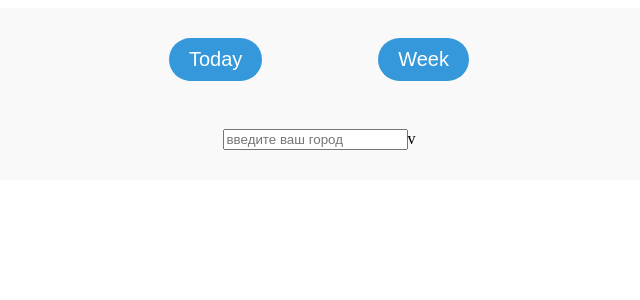
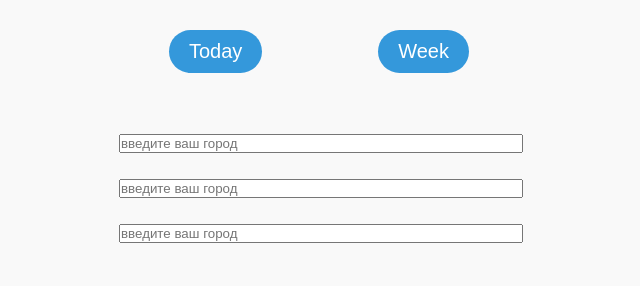
Before and after one commit to Gennadiixd/weatherApp, a React (Create React App) app: page /dropdown in a window 1280 px wide. Shown: the top 300 px of the page, without its empty margins (321-961 px from the left). Built offline with nearby package versions, Linux system fonts and the light colour scheme.

Commit message:
dropdown in progress

```diff
--- /dev/null
+++ b/public/index.css
@@ -0,0 +1,4 @@
+* {
+    margin: 0;
+    padding: 0;
+}
--- a/public/index.html
+++ b/public/index.html
@@ -3,6 +3,7 @@
   <head>
     <meta charset="utf-8" />
     <link rel="icon" href="%PUBLIC_URL%/favicon.ico" />
+    <link href="./index.css" rel="stylesheet">
     <meta name="viewport" content="width=device-width, initial-scale=1" />
     <meta name="theme-color" content="#000000" />
     <meta
--- a/src/pages/withDropDown/components/dropdDown.js
+++ b/src/pages/withDropDown/components/dropdDown.js
@@ -1,74 +1,41 @@
 import React, {useEffect, useState} from 'react';
-import styled from 'styled-components';
 
-//TODO: CDM suggests document.addEventListener('click', closeDropdown)
-//TODO: CWU document.removeEventListener('click', closeDropdown)
+import SuggestionsField from './suggestionsField';
+import SuggestsIterator from './suggestsIterator';
+import * as S from './styles';
 
-const debounce = (cbf, delay) => {
-    let timer;
-    let controller;
-    let signal;
-    return (query) => {
-        if (signal) controller.abort();
+export default function DropdDown({
+    getSuggests,
+    structure,
+    suggests,
+}) {
+    const [isOpen, setIsOpen] = useState(false);
+    const [input, setInput] = useState('');
+    const [refs, setRefs] = useState([]);
+    const [current, setCurrent] = useState(-1);
+    const [suggestsIterator, setSuggestsIterator] = useState(null);
 
-        if (timer) clearTimeout(timer);
-
-        timer = setTimeout(() => {
-            controller = new AbortController();
-            signal = controller.signal;
-            cbf(query, signal);
-        }, delay);
-    }
-}
-
-export default function DropdDown() {
-    const [suggests, setSuggests] = useState([])
-    const [isOpen, setIsOpen] = useState(false)
-    const [input, setInput] = useState('')
-    const [debouncedQueryFunction, setDebouncedQueryFunction] = useState(null)
-
-    useEffect(() => {
-        setDebouncedQueryFunction(() => debounce(queryCities, 200));
-        document.addEventListener('click', closeDropdown)
-    }, [])
-
-    const queryCities = (query = '', signal) => {
-        let api = `https://dev.pravilno.ru/cities/select2?q=${query}`
-        fetch(api, {signal})
-            .then(data => data.json())
-            .then(cities => setSuggests(cities.results))
-            .catch(console.log)
+    const setRefsFunction = (refs) => {
+        if (refs.current && refs.current.length) {
+            setCurrent(-1)
+            setSuggestsIterator(new SuggestsIterator(refs, current, setCurrent, isOpen))
+        }
+        setRefs(refs)
     }
 
     const openDropdown = (e) => {
-        console.log(e.target.name);
-
-        e.nativeEvent.stopImmediatePropagation()
-        // e.stopPropagation();
-        if (e.target.value || e.target.name === 'dropDownTrigger') {
-            console.log(`$open <==================`);
+        e.nativeEvent.stopPropagation()
+        if (e.target.value) {
             setIsOpen(true)
         }
     }
 
     const closeDropdown = (e) => {
-        console.log(`$close <==================`);
-        if (e.nativeEvent) e.nativeEvent.stopImmediatePropagation()
         setIsOpen(false)
     }
 
-    const toggleDropdown = (e) => {
-        if (isOpen) {
-            closeDropdown(e);
-        } else {
-            openDropdown(e);
-        }
-    }
-
     const onChooseElement = (e) => {
-        e.stopPropagation();
-        if (e.nativeEvent) e.nativeEvent.stopImmediatePropagation()
-        console.log(e.target)
+        setInput(e.target.innerText)
     }
 
     const inputHandler = (e) => {
@@ -78,39 +45,41 @@ export default function DropdDown() {
             closeDropdown(e);
         }
         setInput(e.target.value);
-        debouncedQueryFunction(e.target.value);
+        getSuggests(e.target.value);
     }
 
-    const renderSuggests = () => {
-        return (
-            <ul
-                onClick={onChooseElement}
-            >
-                {suggests.map((suggest) => {
-                    return (
-                        <li key={suggest.id}>
-                            {suggest.text}
-                        </li>
-                    )
-                })}
-            </ul>
-        )
+    const keyHandler = async (e) => {
+        if (refs.current && refs.current.length) {
+            if (e.key === 'ArrowDown') {
+                suggestsIterator.next()
+            } else if (e.key === 'ArrowUp') {
+                suggestsIterator.prev()
+            } else if (e.key === 'Enter') {
+                setInput(e.target.innerText)
+                closeDropdown(e)
+            }
+        }
     }
 
     return (
-        <div>
+        <S.Container
+            onKeyUp={keyHandler}
+        >
             <input
                 placeholder='введите ваш город'
                 onClick={openDropdown}
                 onChange={inputHandler}
                 value={input}
             />
-            <span
-                onClick={toggleDropdown}
-            >v</span>
             {isOpen && (
-                renderSuggests()
+                <SuggestionsField
+                    suggests={suggests}
+                    onChooseElement={onChooseElement}
+                    onClose={closeDropdown}
+                    structure={structure}
+                    setRefs={setRefsFunction}
+                />
             )}
-        </div>
+        </S.Container>
     )
 }
--- /dev/null
+++ b/src/pages/withDropDown/components/styles.js
@@ -0,0 +1,53 @@
+import styled from 'styled-components';
+// Grays
+export const gray1 = '#383737';
+export const gray2 = '#565555';
+export const gray3 = '#857c81';
+export const gray4 = '#b9b9b9';
+export const gray5 = '#e0dddd';
+
+// Colors
+export const primary1 = '#6ca583';
+export const accent1 = '#9b8dab';
+
+// Fonts
+export const fontFamily = "'Segoe UI', 'Helvetica Neue',sansserif";
+export const fontSize = '15px';
+
+export const Container = styled.div`
+  width: 400px;
+  font-family: ${fontFamily};
+  font-size: ${fontSize};
+  color: ${gray2};
+  padding: 10px;
+  input{
+    width: 400px;
+    margin: 3px 0px;
+  };
+  ul {
+    width: 365px;
+    position: absolute;
+    max-height: 15em;
+    overflow-y: scroll;
+    overflow-x: hidden;
+    list-style: none;
+    padding: 10px 20px;
+    background-color: #fff;
+    border-bottom-left-radius: 4px;
+    border-bottom-right-radius: 4px;
+    box-shadow: 0 3px 5px 0 rgba(0, 0, 0, 0.16);
+    li {
+      padding: 10px 0px;
+      border-top: 1px solid ${gray5};
+      :first-child {
+        border-top: none;
+      };
+      :hover{
+          background: ${primary1};
+      };
+      :focus{
+          background: ${primary1};
+      }
+    }
+  }
+`;
--- /dev/null
+++ b/src/pages/withDropDown/components/suggestionsField.js
@@ -0,0 +1,39 @@
+import React, {useEffect, useRef} from 'react';
+
+export default function SuggestsField({
+    onChooseElement,
+    structure,
+    suggests,
+    onClose,
+    setRefs
+}) {
+    const suggestsRef = useRef([]);
+
+    useEffect(() => {
+        document.addEventListener('click', onClose)
+        return () => {
+            document.removeEventListener('click', onClose)
+        }
+    })
+
+    useEffect(() => {
+        suggestsRef.current = suggestsRef.current.slice(0, suggests.length);
+        setRefs(suggestsRef)
+    }, [suggests]);
+
+    return (
+        <ul
+            onClick={onChooseElement}
+        >
+            {suggests.map((suggest, index) => (
+                <li
+                    key={suggest[structure.fieldKey]}
+                    ref={el => suggestsRef.current[index] = el}
+                    tabIndex="0"
+                >
+                    {suggest[structure.fieldValue]}
+                </li>
+            ))}
+        </ul>
+    )
+}
--- /dev/null
+++ b/src/pages/withDropDown/components/suggestsIterator.js
@@ -0,0 +1,25 @@
+export default class SuggestsIterator {
+    constructor(refs = {current: []}, current = -1, setCurrent = () => {}, isOpen = false) {
+        this.isOpen = isOpen;
+        this.refs = refs;
+        this.current = current;
+        this.setCurrent = setCurrent;
+        this.hasNext = current < refs.current.length;
+        this.hasPrev = current >= 0;
+        this.length = refs.current.length;
+    }
+    next() {
+        if (this.hasNext && this.length && this.isOpen) {
+            this.refs.current[++this.current].focus();
+            this.hasNext = this.current < this.refs.current.length - 1;
+            this.hasPrev = this.current > 0;
+        }
+    }
+    prev() {
+        if (this.hasPrev && this.length && this.isOpen) {
+            this.refs.current[--this.current].focus();
+            this.hasNext = this.current < this.refs.current.length - 1;
+            this.hasPrev = this.current > 0;
+        }
+    }
+}
--- a/src/pages/withDropDown/view.js
+++ b/src/pages/withDropDown/view.js
@@ -1,14 +1,64 @@
-import React from 'react';
+import React, {useEffect, useState} from 'react';
 import DropDown from './components/dropdDown';
 
+const debounce = (cbf, delay) => {
+    let timer;
+    let controller;
+    let signal;
+    return (query) => {
+        if (signal) {
+            controller.abort();
+            signal = null;
+        }
+
+        if (timer) clearTimeout(timer);
+
+        timer = setTimeout(() => {
+            controller = new AbortController();
+            signal = controller.signal;
+            cbf(query, signal);
+        }, delay);
+    }
+}
 
 export default function WithDropDown() {
+    const [debouncedQueryFunction, setDebouncedQueryFunction] = useState(null)
+    const [suggests, setSuggests] = useState([])
+    const [structure, setStructure] = useState({
+        fieldValue: 'text',
+        fieldKey: 'id'
+    })
 
+    useEffect(() => {
+        setDebouncedQueryFunction(() => debounce(queryCities, 200));
+    }, [])
+
+    const queryCities = (query = '', signal) => {
+        let api = `https://dev.pravilno.ru/cities/select2?q=${query}`
+        fetch(api, {signal})
+            .then(data => data.json())
+            .then(cities => setSuggests(cities.results))
+            .catch(console.log)
+    }
 
     return (
         <div style={{marginTop: '3em'}}>
             <form>
-                <DropDown />
+                <DropDown
+                    getSuggests={debouncedQueryFunction}
+                    suggests={suggests}
+                    structure={structure}
+                />
+                <DropDown
+                    getSuggests={debouncedQueryFunction}
+                    suggests={suggests}
+                    structure={structure}
+                />
+                <DropDown
+                    getSuggests={debouncedQueryFunction}
+                    suggests={suggests}
+                    structure={structure}
+                />
             </form>
         </div>
     )
```
